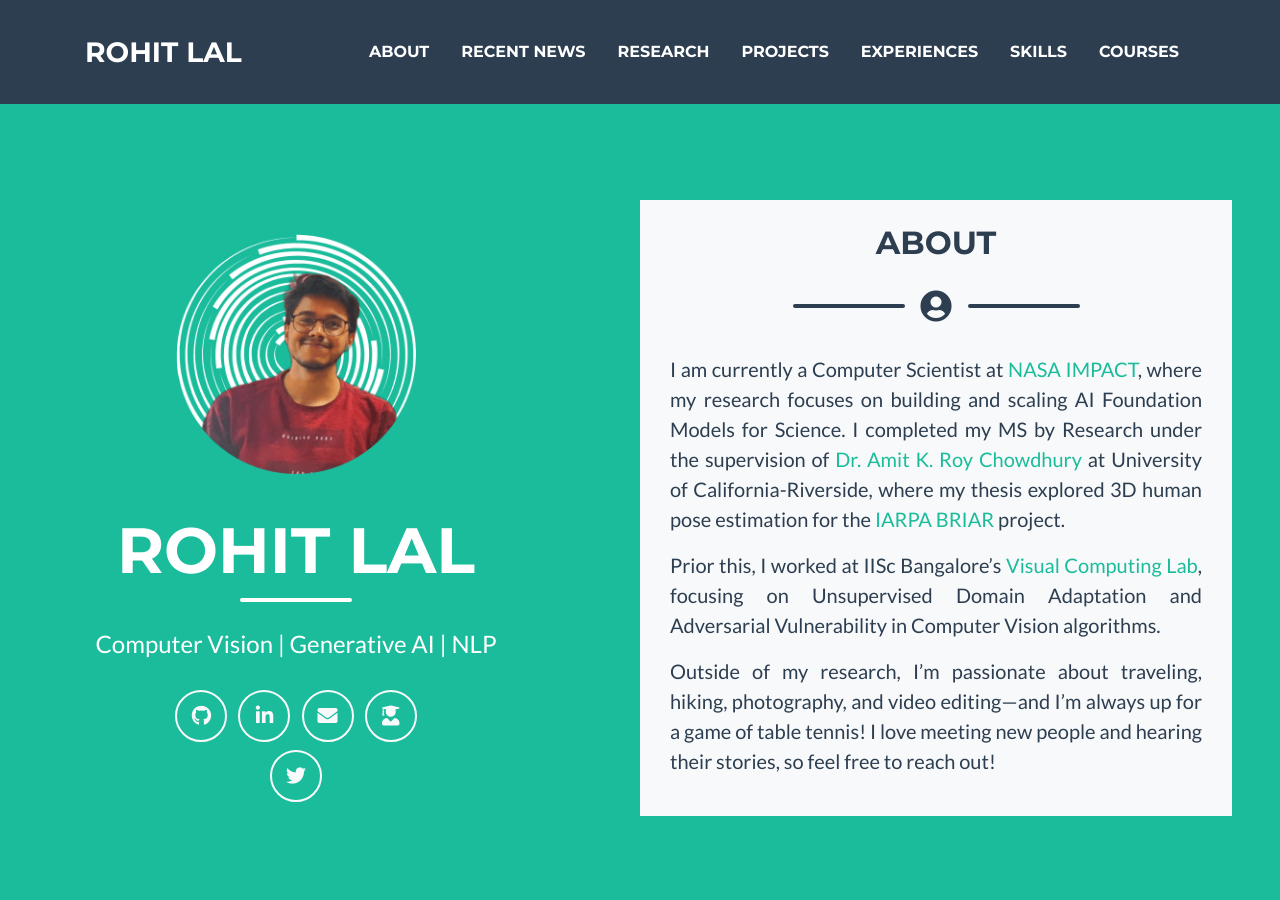
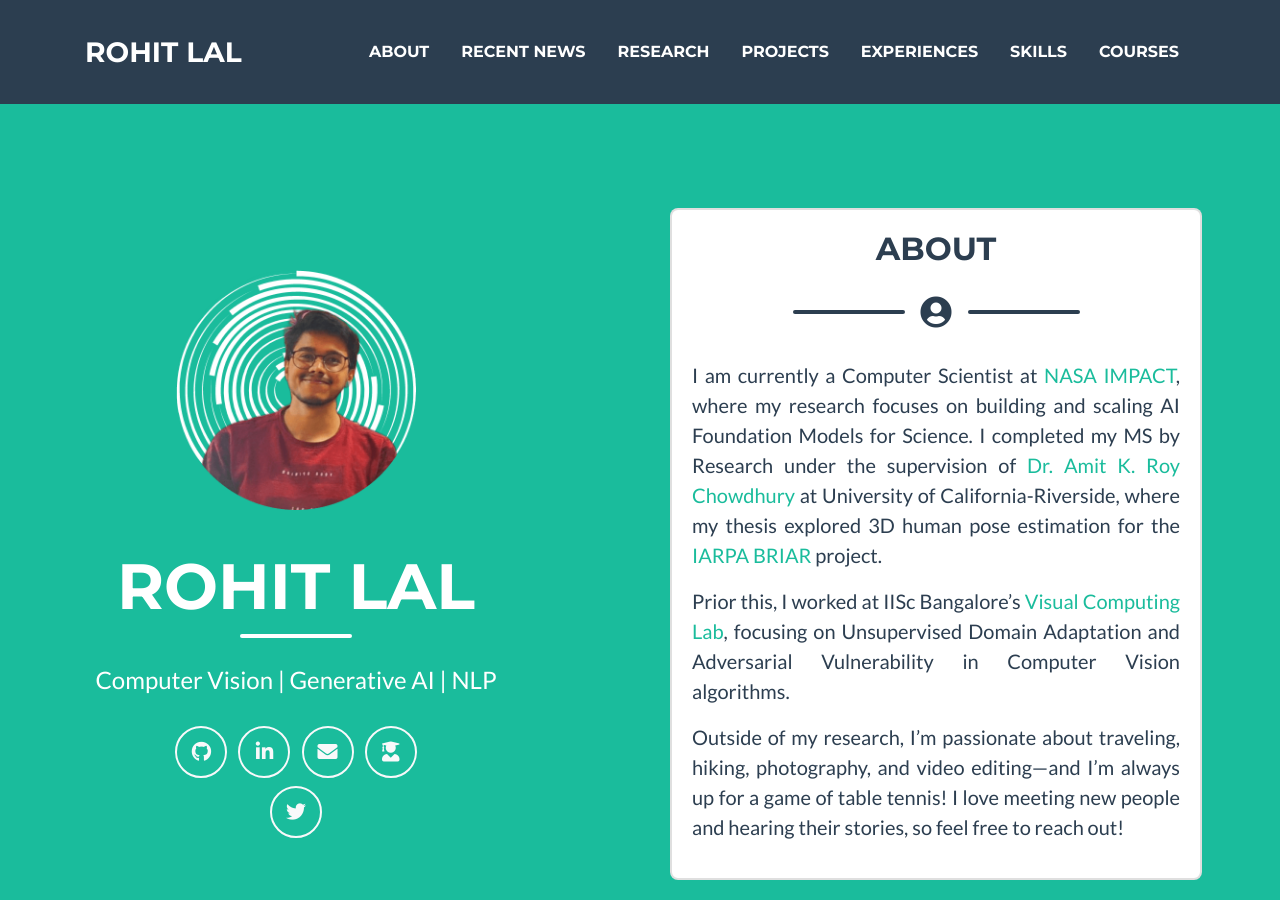
Before and after one commit to take2rohit/take2rohit.github.io, a Jekyll site: the page built from index.md, in a window 1280 px wide and 900 px high. Built offline with Jekyll 4.4.1, drawn with Linux system fonts in a browser that asks for light colours; a style sheet for code colours, icons or effects is not loaded.

Commit message:
Rounded Corners for about section & updated config

```diff
--- a/_config.yml
+++ b/_config.yml
@@ -6,6 +6,11 @@
 
 # Site settings
 title: Rohit Lal | AI and CV
+email: your-email@domain.com
+description: >
+  Write something here!
+baseurl: ""
+url: ""
 
 include:
   - .htaccess
--- a/_layouts/aboutlay.html
+++ b/_layouts/aboutlay.html
@@ -30,7 +30,8 @@ layout: home
 			</a>
 			{% endif %}
 			{% if site.data.aboutme.LinkedIn %}
-			  <a class="btn btn-outline-light btn-social mx-1 my-1" href="{{ site.data.aboutme.LinkedIn }}" target="_blank">
+			<a class="btn btn-outline-light btn-social mx-1 my-1" href="{{ site.data.aboutme.LinkedIn }}"
+				target="_blank">
 				<i class="fab fa-fw fa-linkedin-in"></i>
 			</a>
 			{% endif %}
@@ -40,7 +41,8 @@ layout: home
 			</a>
 			{% endif %}
 			{% if site.data.aboutme.Scholar %}
-			  <a class="btn btn-outline-light btn-social mx-1 my-1" href="{{ site.data.aboutme.Scholar }}" target="_blank">
+			<a class="btn btn-outline-light btn-social mx-1 my-1" href="{{ site.data.aboutme.Scholar }}"
+				target="_blank">
 				<i class="fab fa fa-user-graduate"></i>
 			</a>
 			{% endif %}
@@ -50,14 +52,17 @@ layout: home
 			</a>
 			{% endif %}
 			{% if site.data.aboutme.Instagram %}
-			  <a class="btn btn-outline-light btn-social mx-1 my-1" href="{{ site.data.aboutme.Instagram }}" target="_blank">
+			<a class="btn btn-outline-light btn-social mx-1 my-1" href="{{ site.data.aboutme.Instagram }}"
+				target="_blank">
 				<i class="fab fa-fw fa-instagram"></i>
 			</a>
 			{% endif %}
 		</div>
 	</div>
-	<section class="container py-4 bg-light text-secondary mx-5" id="about">
-		<div class="container">
+	<section class="container text-secondary mx-5" id="about">
+		<div class="col py-2">
+			<div class="card">
+				<div class="card-body">
 
 					<!-- About Section Heading -->
 					<h2 class="page-section-heading text-center text-uppercase">About</h2>
@@ -79,7 +84,9 @@ layout: home
 						{{ site.data.aboutme.About | markdownify }}
 
 					</div>
+				</div>
 
+			</div>
 		</div>
 
 	</section>
```
Lines whose indentation alone changed are shown as unchanged.
